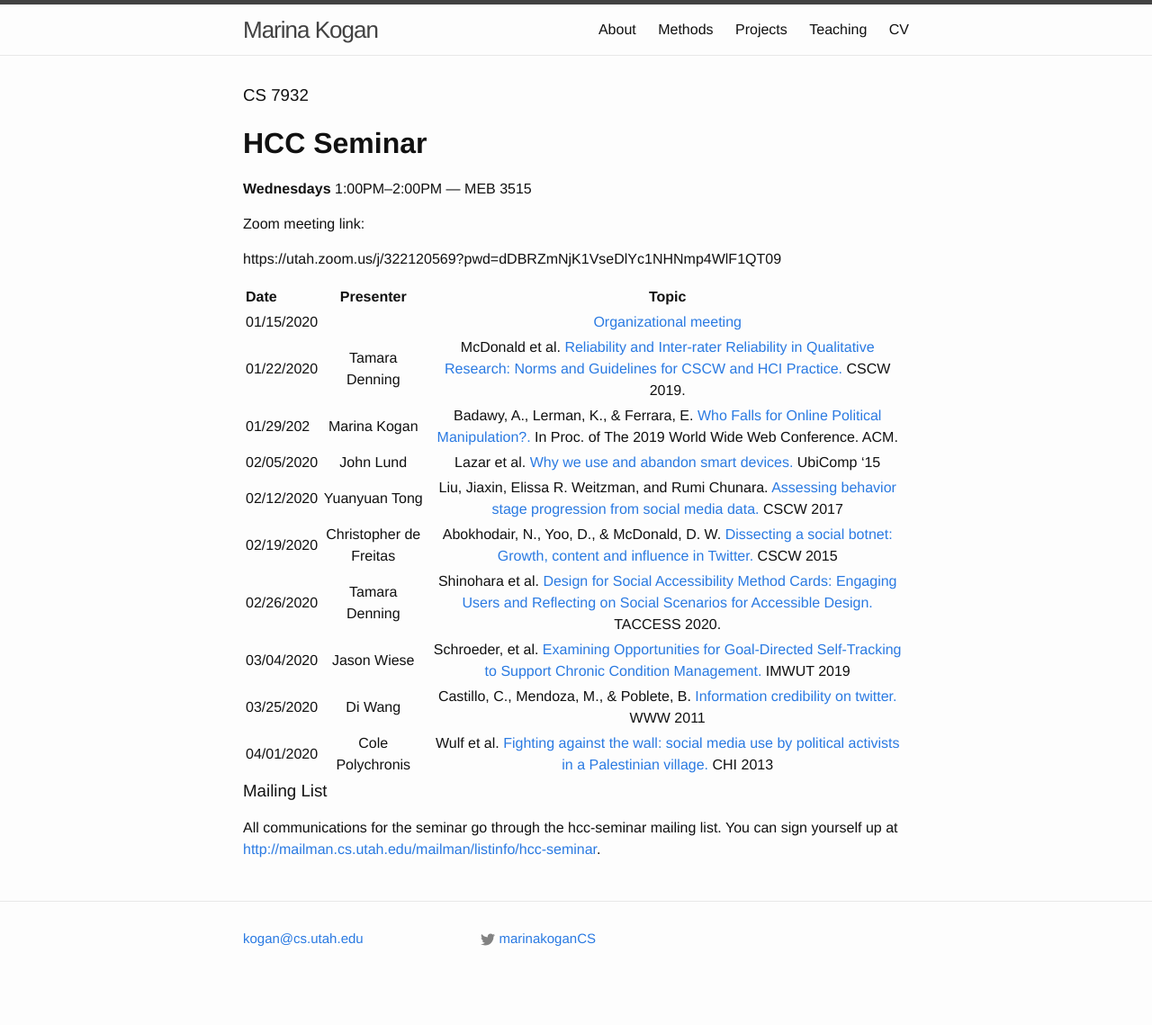
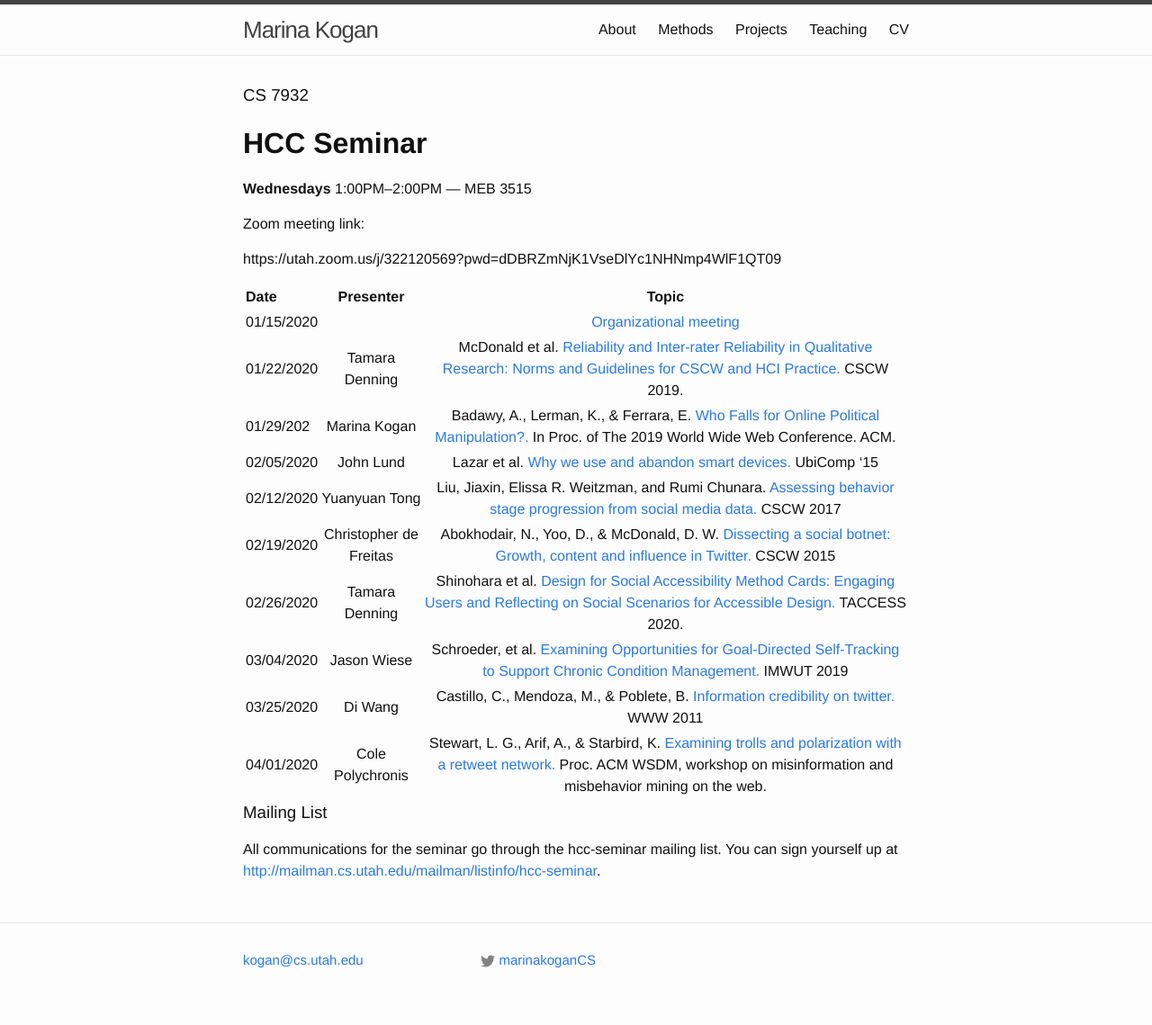
Before and after one commit to marinkala/marinkala.github.com, a Jekyll site: the page built from HCCSemSp2020.md, in a window 1280 px wide. Shown: the whole page at 90% size. Built offline with Jekyll 4.4.1, drawn with Linux system fonts in a browser that asks for light colours; our own code applies the rules of GitHub Pages for plain Markdown files; before the commit the page ends 1115 px from its top, so only the background shows below that.

Commit message:
update schedule

```diff
--- a/HCCSemSp2020.md
+++ b/HCCSemSp2020.md
@@ -24,7 +24,8 @@ https://utah.zoom.us/j/322120569?pwd=dDBRZmNjK1VseDlYc1NHNmp4WlF1QT09
 | 02/26/2020     | Tamara Denning              | Shinohara et al. [Design for Social Accessibility Method Cards: Engaging Users and Reflecting on Social Scenarios for Accessible Design.](https://faculty.washington.edu/wobbrock/pubs/taccess-20.pdf) TACCESS 2020.      |
 | 03/04/2020     | Jason Wiese              | Schroeder, et al. [Examining Opportunities for Goal-Directed Self-Tracking to Support Chronic Condition Management.](https://dl.acm.org/doi/abs/10.1145/3369809) IMWUT 2019      |
 | 03/25/2020     | Di Wang              | Castillo, C., Mendoza, M., & Poblete, B. [Information credibility on twitter.](https://dl.acm.org/doi/10.1145/1963405.1963500) WWW 2011      |
-| 04/01/2020     | Cole Polychronis              | Wulf et al. [Fighting against the wall: social media use by political activists in a Palestinian village.](http://www.wineme.uni-siegen.de/paper/2013/p1979-wulf.pdf) CHI 2013      |
+| 04/01/2020     | Cole Polychronis              | Stewart, L. G., Arif, A., & Starbird, K. [Examining trolls and polarization with a retweet network.](https://faculty.washington.edu/kstarbi/examining-trolls-polarization.pdf) Proc. ACM WSDM, workshop on misinformation and misbehavior mining on the web.      |
+
 
 
 ### Mailing List
```
